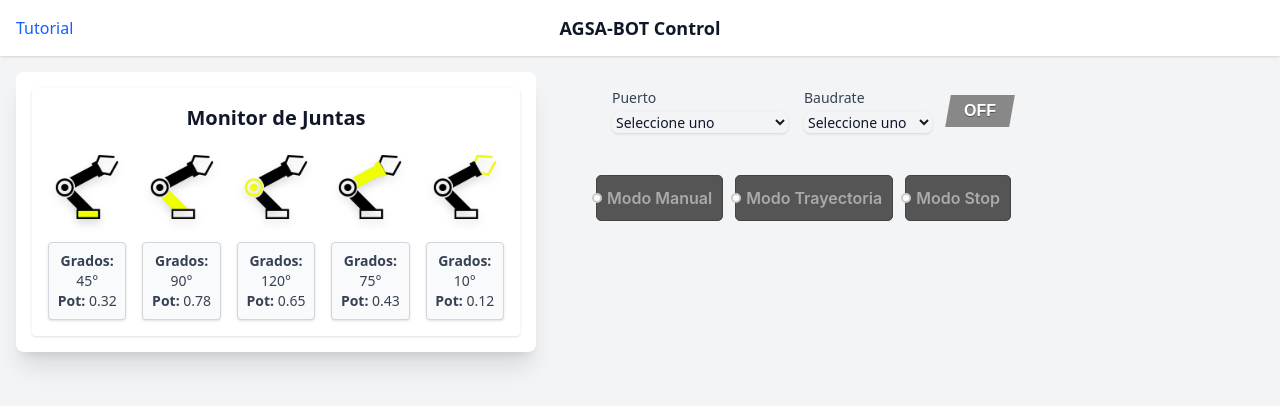
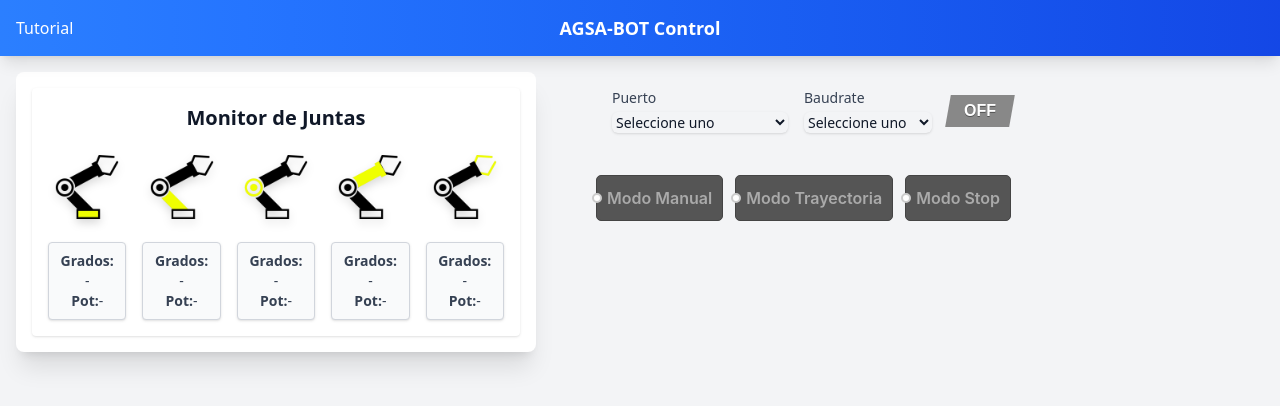
Before and after one commit to TeoMarquez/controlAgsabot, a React (Vite) app: page / in a window 1280 px wide. Shown: the top 406 px of the page. Built offline with nearby package versions, Linux system fonts and the light colour scheme; the HTML template or start-up script is replaced by a standard one.

Commit message:
actualizacion monitor (interfaz, wrapped_monitor y mock dinamico) - handler(com6) y tauri.conf.json sin icon

```diff
--- a/src-tauri/tauri.conf.json
+++ b/src-tauri/tauri.conf.json
@@ -28,11 +28,7 @@
     "active": true,
     "targets": "all",
     "icon": [
-      "icons/32x32.png",
-      "icons/128x128.png",
-      "icons/128x128@2x.png",
-      "icons/icon.icns",
-      "icons/icon.ico"
+      "../icons/culiao.ico"
     ]
   }
 }
--- a/src/App.tsx
+++ b/src/App.tsx
@@ -4,7 +4,7 @@ import ControlModos from "./components/controlModos/controlModos";
 import { ConexionSerial } from "./components/conexionSerial/conexionSerial";
 import Header from "./components/Header";
 import Monitor from "./components/monitor/monitor";
-import { monitorMock } from "./components/monitor/monitor_Mock";
+import { useMonitorMock } from "./components/monitor/monitor_Mock";
 import "./styles/globals.css";
 
 function App() {
@@ -20,9 +20,10 @@ function App() {
           <main className="flex-grow p-4">
             <div className="flex">
               {/* Contenedor monitor con ancho fijo */}
-           <div className="w-130 shadow-xl rounded-lg bg-white p-4">
-            <Monitor juntas={monitorMock.juntas} />
-          </div>
+              <div className="w-130 shadow-xl rounded-lg bg-white p-4">
+                <MonitorWrapper/>
+              </div>
+
               {/* Separación horizontal */}
               <div className="w-15" />
 
@@ -36,8 +37,12 @@ function App() {
         </div>
       </ControlModosProvider>
     </ConexionSerialProvider>
+  );
 
-  );
+  function MonitorWrapper() {
+  const monitorMock = useMonitorMock();
+  return <Monitor juntas={monitorMock.juntas} />;
+}
 }
 
 export default App;
--- a/src/components/Header.tsx
+++ b/src/components/Header.tsx
@@ -6,10 +6,10 @@ interface HeaderProps {
 
 export default function Header({ onTutorialClick }: HeaderProps) {
   return (
-    <header className="flex items-center justify-center relative h-14 bg-white shadow px-4">
+    <header className="flex items-center justify-center relative h-14 bg-gradient-to-r from-blue-500 to-blue-700 shadow-lg px-4 text-white">
       <button
         onClick={onTutorialClick}
-        className="absolute left-4 text-blue-600 hover:text-blue-800 focus:outline-none"
+        className="absolute left-4 text-white hover:text-gray-200 focus:outline-none"
         aria-label="Abrir tutorial"
       >
         Tutorial
--- a/src/components/monitor/monitor.tsx
+++ b/src/components/monitor/monitor.tsx
@@ -9,8 +9,8 @@ import pinzaImg from "../../assets/imagenes/partes_brazo/pinza.webp";
 
 interface Junta {
   nombre: string;
-  grados: number;
-  potenciometro: number;
+  grados: string;
+  potenciometro: string;
 }
 
 interface MonitorProps {
@@ -48,10 +48,10 @@ const Monitor: React.FC<MonitorProps> = ({ juntas }) => {
             className="text-center text-sm text-gray-700 border border-gray-300 rounded p-2 bg-gray-50 shadow-sm"
           >
             <div>
-              <strong>Grados:</strong> {junta.grados}°
+              <strong>Grados:</strong> {junta.grados}
             </div>
             <div>
-              <strong>Pot:</strong> {junta.potenciometro.toFixed(2)}
+              <strong>Pot:</strong>{junta.potenciometro}
             </div>
           </div>
         ))}
--- a/src/components/monitor/monitor_Mock.tsx
+++ b/src/components/monitor/monitor_Mock.tsx
@@ -1,10 +1,49 @@
-export const monitorMock = {
-  juntas: [
-    { nombre: "Cintura", grados: 45, potenciometro: 0.32 },
-    { nombre: "Hombro", grados: 90, potenciometro: 0.78 },
-    { nombre: "Codo", grados: 120, potenciometro: 0.65 },
-    { nombre: "Muñeca", grados: 75, potenciometro: 0.43 },
-    { nombre: "Pinza", grados: 10, potenciometro: 0.12 },
-  ],
-seleccionado: 0,
+// monitor_Mock.ts
+import { useEffect, useState } from "react";
+import { useConexionSerial } from "../conexionSerial/conexionSerial_Context";
+
+interface Junta {
+  nombre: string;
+  grados: string;
+  potenciometro: string;
+}
+
+const nombres = ["Cintura", "Hombro", "Codo", "Muñeca", "Pinza"];
+
+const generarJuntasAleatorias = (): Junta[] => {
+  return nombres.map((nombre) => ({
+    nombre,
+    grados: String(Math.floor(Math.random() * 181)) + "°",
+    potenciometro: String(Math.random().toFixed(2)),
+  }));
 };
+
+const generarJuntasVacias = (): Junta[] => {
+  return nombres.map((nombre) => ({
+    nombre,
+    grados: "-",
+    potenciometro: "-",
+  }));
+};
+
+export const useMonitorMock = () => {
+  const { state } = useConexionSerial();
+  const [juntas, setJuntas] = useState<Junta[]>(
+    state.conectado ? generarJuntasAleatorias() : generarJuntasVacias()
+  );
+
+  useEffect(() => {
+    if (!state.conectado) {
+      setJuntas(generarJuntasVacias());
+      return;
+    }
+
+    const interval = setInterval(() => {
+      setJuntas(generarJuntasAleatorias());
+    }, 2000);
+
+    return () => clearInterval(interval);
+  }, [state.conectado]);
+
+  return { juntas, seleccionado: 0 };
+};
```
Also changed, not shown: 1 other file (tests, documents, lock files or other folders).
